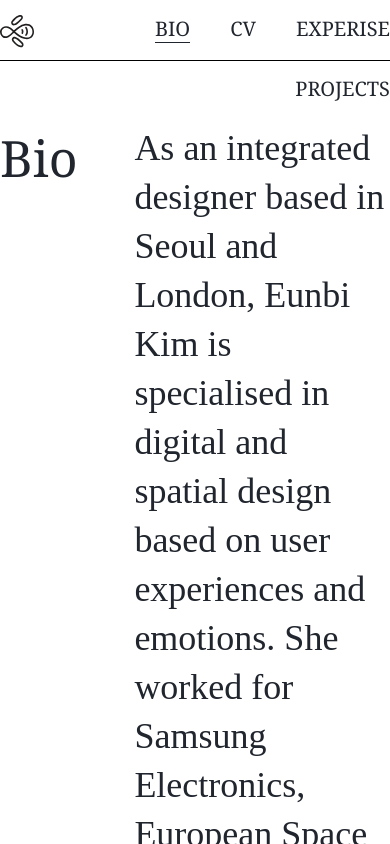
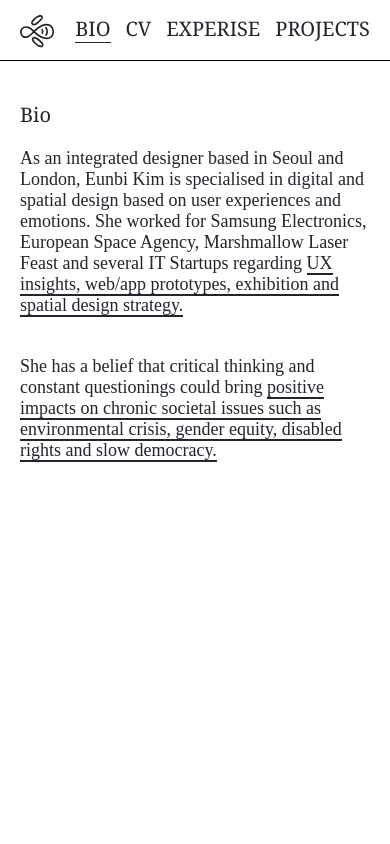
Before and after one commit to KimHeeSeok/BeePortfolio, a React app: page /app/bio in a window 390 px wide. Built offline with nearby package versions, Linux system fonts and the light colour scheme.

Commit message:
Changes for mobile.

```diff
--- a/src/components/topNavi/TopNavi.css
+++ b/src/components/topNavi/TopNavi.css
@@ -40,9 +40,21 @@
     color: #20252E;
   }
 
+  /* phone */
+@media all and (max-width: 767px) {
+  .top-navi li:not(:first-of-type) {
+    margin-left: 15px;
+  }
+}
+
+/* others */
+@media all and (min-width: 768px) {
   .top-navi li:not(:first-of-type) {
     margin-left: 40px;
   }
+}
+
+
 
   .active-link {
     border-bottom: 1px solid #20252E;
--- a/src/containers/Common.css
+++ b/src/containers/Common.css
@@ -1,12 +1,37 @@
+/* phone */
+@media all and (max-width: 767px) {
+	.content {
+		 top:40px;
+		 flex-flow:column;
+	}
+
+	.content-header {
+		font-size:20px;
+		display: block;
+		margin-bottom: 20px;
+	}
+}
+
+/* others */
+@media all and (min-width: 768px) {
+	.content {
+		top:63px;
+		flex-flow:row;
+		justify-content: space-between;
+	}
+
+	.content-header {
+		font-size:50px;
+	}
+}
+
 .content {
 	background-color: #fff;
     position: relative;
     width: 100%;
 
-	top:63px;
 	display: inline-flex;
-	flex-flow:row;
-	justify-content: space-between;
+	align-items: flex-start;
 }
 
 .content-header {
@@ -14,8 +39,8 @@
 	opacity:1;
 	font-family:Noto Serif;
 	text-align:left;
-	font-size:50px;
 	letter-spacing:0;
+	display: inline-block;
 }
 
 .content-margin {
--- a/src/containers/bio/Bio.css
+++ b/src/containers/bio/Bio.css
@@ -1,16 +1,42 @@
-#bio_text_1 {
+/* phone */
+@media all and (max-width: 767px) {
+	body {
+		--bio_text_size: 18px
+	}
+
+	#bio-margin {
+
+	}
+}
+
+/* others */
+@media all and (min-width: 768px) {
+	body {
+		--bio_text_size: 36px
+	}
+
+	#bio-margin {
+		flex-grow: 2;
+		flex-basis: 0;
+	}
+
+	#bio-content {
+		flex-grow: 9;
+		flex-basis: 0;
+	}
+}
+
+.bio_text_1 {
 	font-family: 'Noto Serif KR';
 	font-weight: 300;
-	font-size: 36px;
-	line-height: 49px;
+	font-size: var(--bio_text_size);
 	color: #20252E;
 }
 
-#bio_text_2 {
+.bio_text_2 {
 	font-family: 'Noto Serif KR';
 	font-weight: 500;
-	font-size: 36px;
-	line-height: 49px;
+	font-size: var(--bio_text_size);
 	border-bottom: 2px solid #20252E;
 	/* text-decoration: underline; */
 	color: #20252E;
--- a/src/containers/bio/Bio.tsx
+++ b/src/containers/bio/Bio.tsx
@@ -10,15 +10,15 @@ const divStyle: CSSProperties = {
 export default function Bio() {
     return (
         <div className="content" style={divStyle}  >
-            <div className="content-header content-body-width1">Bio</div>
-            <div className="content-body-width2" />
-            <div className="content-body-width9">
-                <span id="bio_text_1">As an integrated designer based in Seoul and London, Eunbi Kim is specialised in digital and spatial design based on user experiences and emotions.
+            <div className="content-header ">Bio</div>
+            <div id="bio-margin" />
+            <div id="bio-content">
+                <span className="bio_text_1">As an integrated designer based in Seoul and London, Eunbi Kim is specialised in digital and spatial design based on user experiences and emotions.
                 She worked for Samsung Electronics, European Space Agency, Marshmallow Laser Feast and several IT Startups regarding </span>
-                <span id="bio_text_2">UX insights, web/app prototypes, exhibition and spatial design strategy.</span>
-                <br/><br/>
-                <span id="bio_text_1">She has a belief that critical thinking and constant questionings could bring </span>
-                <span id="bio_text_2">positive impacts on chronic societal issues such as environmental crisis, gender equity, disabled rights and slow democracy.</span>
+                <span className="bio_text_2">UX insights, web/app prototypes, exhibition and spatial design strategy.</span>
+                <br/><br/><br/>
+                <span className="bio_text_1">She has a belief that critical thinking and constant questionings could bring </span>
+                <span className="bio_text_2">positive impacts on chronic societal issues such as environmental crisis, gender equity, disabled rights and slow democracy.</span>
 
             </div>
         </div>
--- a/src/containers/cv/Cv.tsx
+++ b/src/containers/cv/Cv.tsx
@@ -56,6 +56,7 @@ export default function Cv() {
                     <span>Tent London, </span>1/2 Project, 2010, UK<br/>
                     <span>Reddot Design Award, </span>Communication design winner, 2010<br/>
                 </p>
+                <br/><br/>
             </div>
 
             <div className="cv-body content-body-width3">
@@ -102,20 +103,6 @@ export default function Cv() {
                 </p>
 
                 <br/><br/>
-                <h2>patents</h2>
-                <p>
-                    <span>Display Apparatus and Method for displaying, </span>US KR EP CN WO<br/>
-                    <span>A method of searching the menu by recognizing the user’s gesture on a screen, </span>KR<br/>
-                    <span>A method of using multiple applications on a screen of wearable device, </span>KR<br/>
-                    <span>How to create and control the cooking timeline through the smart cooking manager cloud, </span>KR<br/>
-                    <span>A method of message deformation through the shuttle button operation in watch type wearable device, </span>US KR WO<br/>
-                    <span>Method of saving TV channels currently watching and managing saved channels, </span>US KR IN EP CN WO<br/>
-                </p>
-            </div>
-
-            <div className="cv-body content-body-width3">
-                <h2>&nbsp;</h2>
-                <br/>
                 <h3>2015</h3>
                 <p>
                     Next TV, <span>UX / GUI</span><br/>
@@ -145,6 +132,22 @@ export default function Cv() {
                     Interactive Drive, Smart Infotainment System, <span>UX / GUI, Prototype</span><br/>
                     Next Wearable Devices, <span>UX / GUI, User Scenario Film</span><br/>
                 </p>
+                <br/><br/>
+            </div>
+
+            <div className="cv-body content-body-width3">
+                {/* <h2>&nbsp;</h2>
+                <br/> */}
+                <h2>patents</h2>
+                <br/>
+                <p>
+                    <span>Display Apparatus and Method for displaying, </span>US KR EP CN WO<br/>
+                    <span>A method of searching the menu by recognizing the user’s gesture on a screen, </span>KR<br/>
+                    <span>A method of using multiple applications on a screen of wearable device, </span>KR<br/>
+                    <span>How to create and control the cooking timeline through the smart cooking manager cloud, </span>KR<br/>
+                    <span>A method of message deformation through the shuttle button operation in watch type wearable device, </span>US KR WO<br/>
+                    <span>Method of saving TV channels currently watching and managing saved channels, </span>US KR IN EP CN WO<br/>
+                </p>
             </div>
 
         </div>
--- a/src/index.css
+++ b/src/index.css
@@ -9,8 +9,8 @@
     overflow-y: hidden;
 
     --contents-with:100%;
-    --contents-left-margin:0px;
-    --contents-right-margin:0px;
+    --contents-left-margin:20px;
+    --contents-right-margin:20px;
   }
 }
 
```
